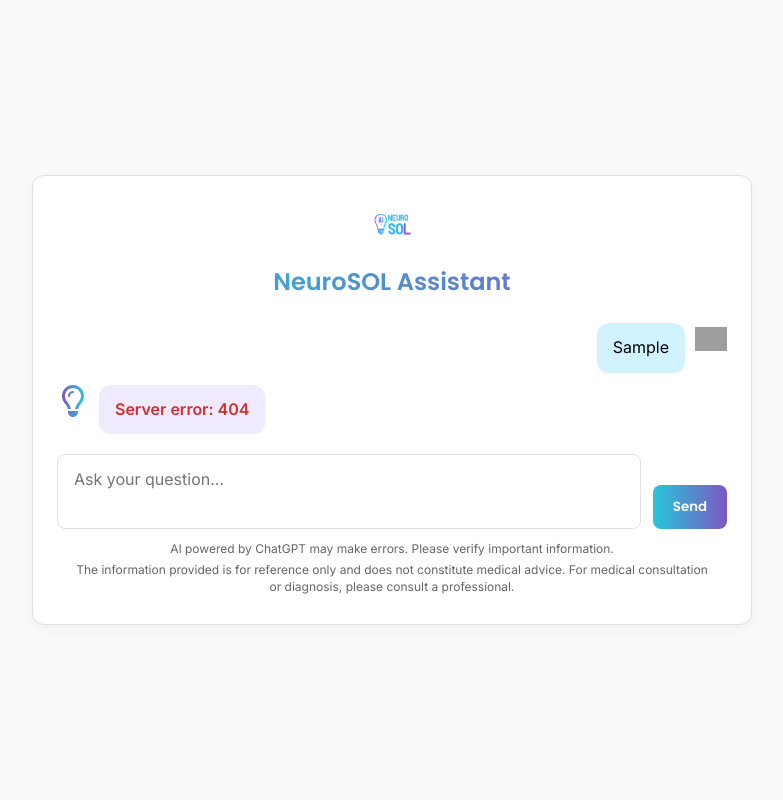
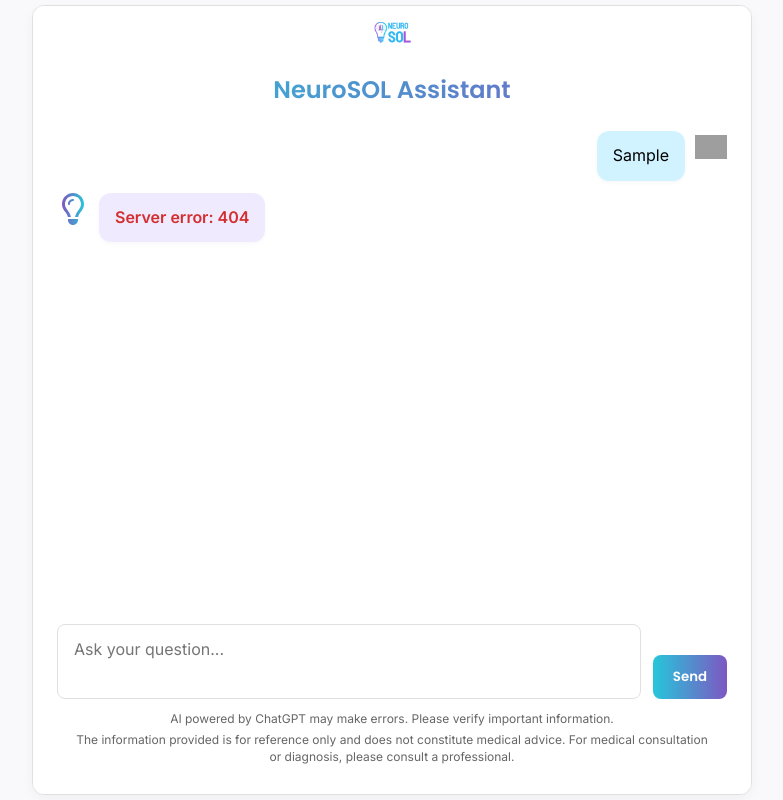
Before and after one commit to Conductorr-23/neurosol-assistant, a website: page index.html in a window 1280 px wide. Both pictures are taken after typing "Sample" into the empty fields and a click on the button "Send". Shown: the whole page, without its empty margins (248-1031 px from the left). Drawn offline with nearby package versions, Linux system fonts and the light colour scheme; no server answers; grey boxes are pictures that could not be loaded.

Commit message:
Fixing chat height

```diff
--- a/style.css
+++ b/style.css
@@ -48,7 +48,8 @@
   border-radius: 12px;
   padding: 24px;
   box-shadow: 0 4px 12px rgba(0, 0, 0, 0.04);
-  overflow: hidden; /* Обрезаем содержимое, которое выходит за границы */
+  overflow-x: hidden; /* Обрезаем содержимое, которое выходит за границы */
+  overflow-y: scroll;
 }
 
 .chat-logo {
@@ -78,6 +79,9 @@
   display: flex;
   flex-direction: column;
   gap: 12px;
+}
+.chat:has(.chat-row.bot) {
+    min-height: calc(100vh / 3 * 2 - 60px);
 }
 
 /* Стили для скроллбара (только для Webkit браузеров) */
```
